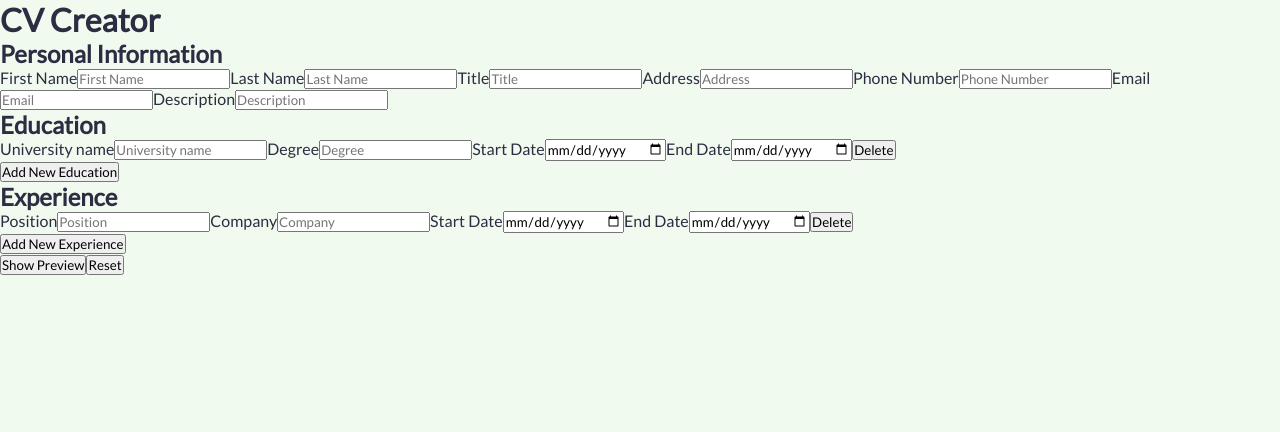
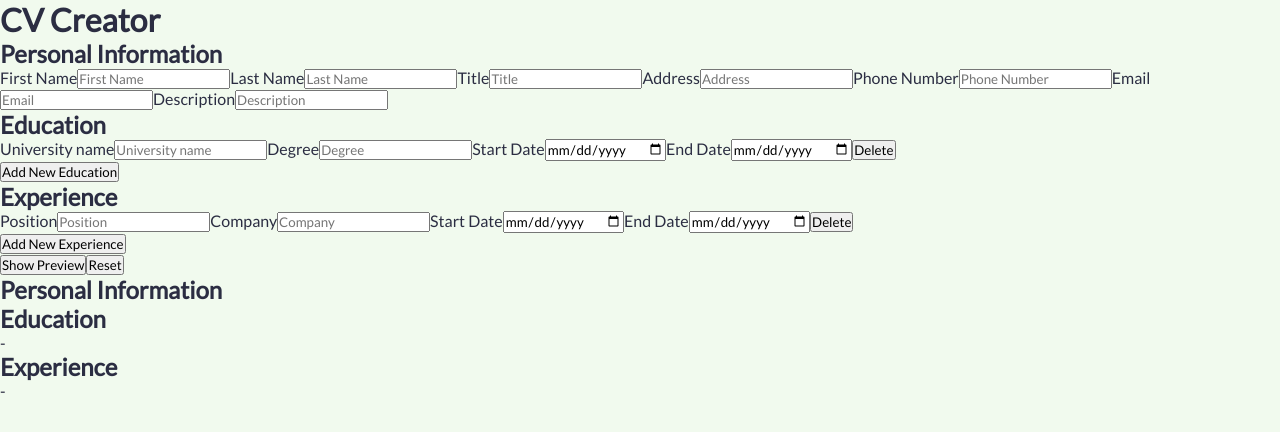
Before and after one commit to berkaysson/cv-creator-app, a React (Create React App) app: page / in a window 1280 px wide. Shown: the top 432 px of the page. Built offline with nearby package versions, Linux system fonts and the light colour scheme.

Commit message:
Add all props ad JSX to see if state and CVForm works with CVPreview

```diff
--- a/src/Components/Preview/CVPreview.js
+++ b/src/Components/Preview/CVPreview.js
@@ -1,7 +1,38 @@
-import React from 'react';
+const CVPreview = ({CVData}) => {
 
-const CVPreview = () => {
-  return <div></div>
-}
+  return (
+    <div>
+    <div>
+      <h2>Personal Information</h2>
+      <div>{CVData.Personal.FirstName} {CVData.Personal.LastName}</div>
+      <div>{CVData.Personal.Title}</div>
+      <div>{CVData.Personal.Address}</div>
+      <div>{CVData.Personal.Number}</div>
+      <div>{CVData.Personal.Email}</div>
+      <div>{CVData.Personal.Description}</div>
+    </div>
+    <div>
+      <h2>Education</h2>
+      {Object.values(CVData.Education).map((educationItem) => (
+        <div key={educationItem.id}>
+          <div>{educationItem.UniName}</div>
+          <div>{educationItem.Degree}</div>
+          <div>{educationItem.StartDate} - {educationItem.EndDate}</div>
+        </div>
+      ))}
+    </div>
+    <div>
+      <h2>Experience</h2>
+      {Object.values(CVData.Experience).map((experienceItem) => (
+        <div key={experienceItem.id}>
+          <div>{experienceItem.Position}</div>
+          <div>{experienceItem.Company}</div>
+          <div>{experienceItem.StartDate} - {experienceItem.EndDate}</div>
+        </div>
+      ))}
+    </div>
+  </div>
+  );
+};
 
 export default CVPreview;
```
